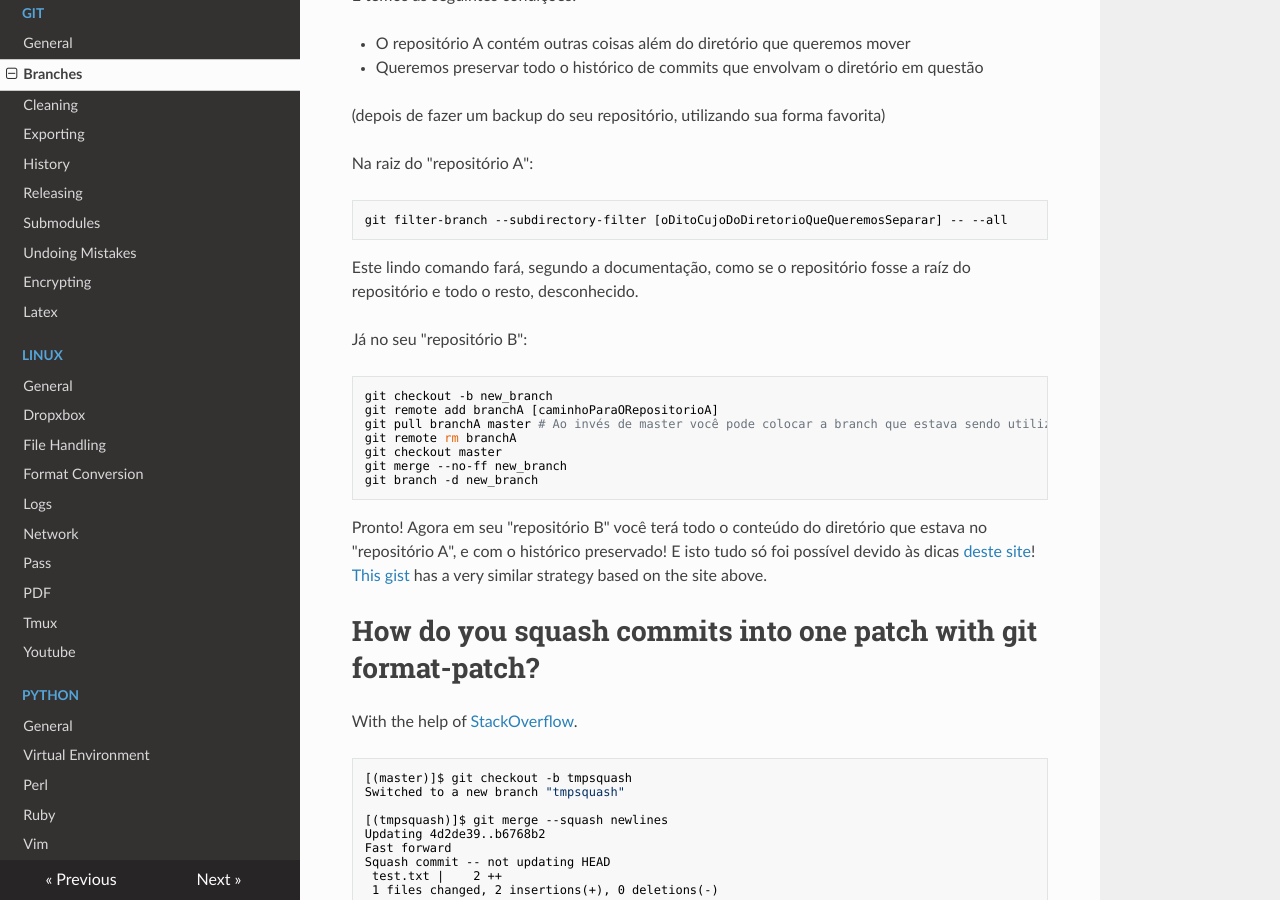
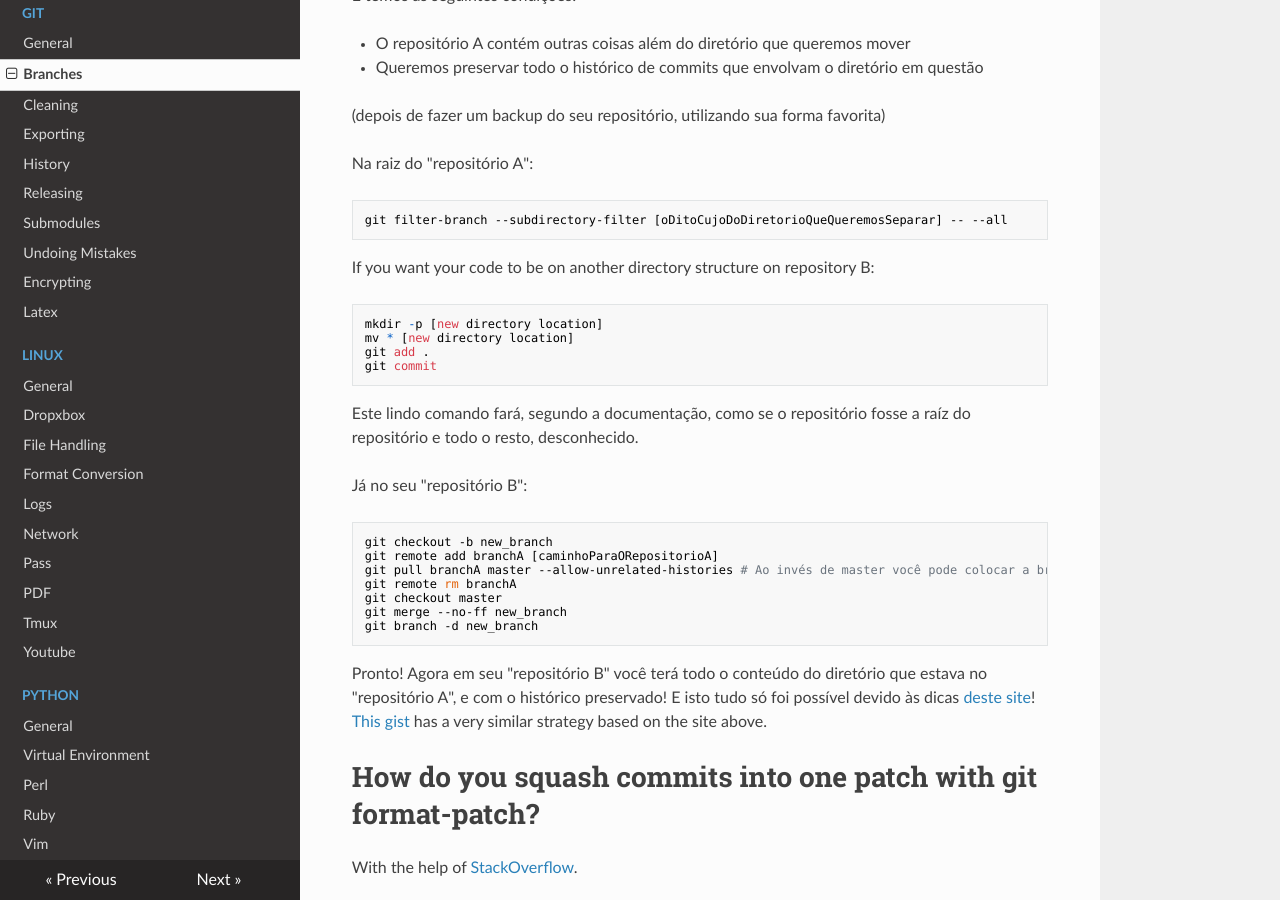
Before and after one commit to hposca/useful_notes, an MkDocs documentation site: the page built from docs/git/branches.md, in a window 1280 px wide and 900 px high, scrolled down 2460 px. Built offline with MkDocs 1.6.1, drawn with Linux system fonts in a browser that asks for light colours; nearby versions of some CDN libraries; old or Windows-style settings are respelled for this version of MkDocs.

Commit message:
Update notes on how to move directories to another repo

```diff
--- a/docs/git/branches.md
+++ b/docs/git/branches.md
@@ -122,6 +122,15 @@ Na raiz do "repositório A":
 git filter-branch --subdirectory-filter [oDitoCujoDoDiretorioQueQueremosSeparar] -- --all
 ~~~
 
+If you want your code to be on another directory structure on repository B:
+
+~~~
+mkdir -p [new directory location]
+mv * [new directory location]
+git add .
+git commit
+~~~
+
 Este lindo comando fará, segundo a documentação, como se o repositório fosse a raíz do repositório e todo o resto, desconhecido.
 
 Já no seu "repositório B":
@@ -129,7 +138,7 @@ Já no seu "repositório B":
 ~~~ Bash
 git checkout -b new_branch
 git remote add branchA [caminhoParaORepositorioA]
-git pull branchA master # Ao invés de master você pode colocar a branch que estava sendo utilizada no repositório A
+git pull branchA master --allow-unrelated-histories # Ao invés de master você pode colocar a branch que estava sendo utilizada no repositório A
 git remote rm branchA
 git checkout master
 git merge --no-ff new_branch
```
